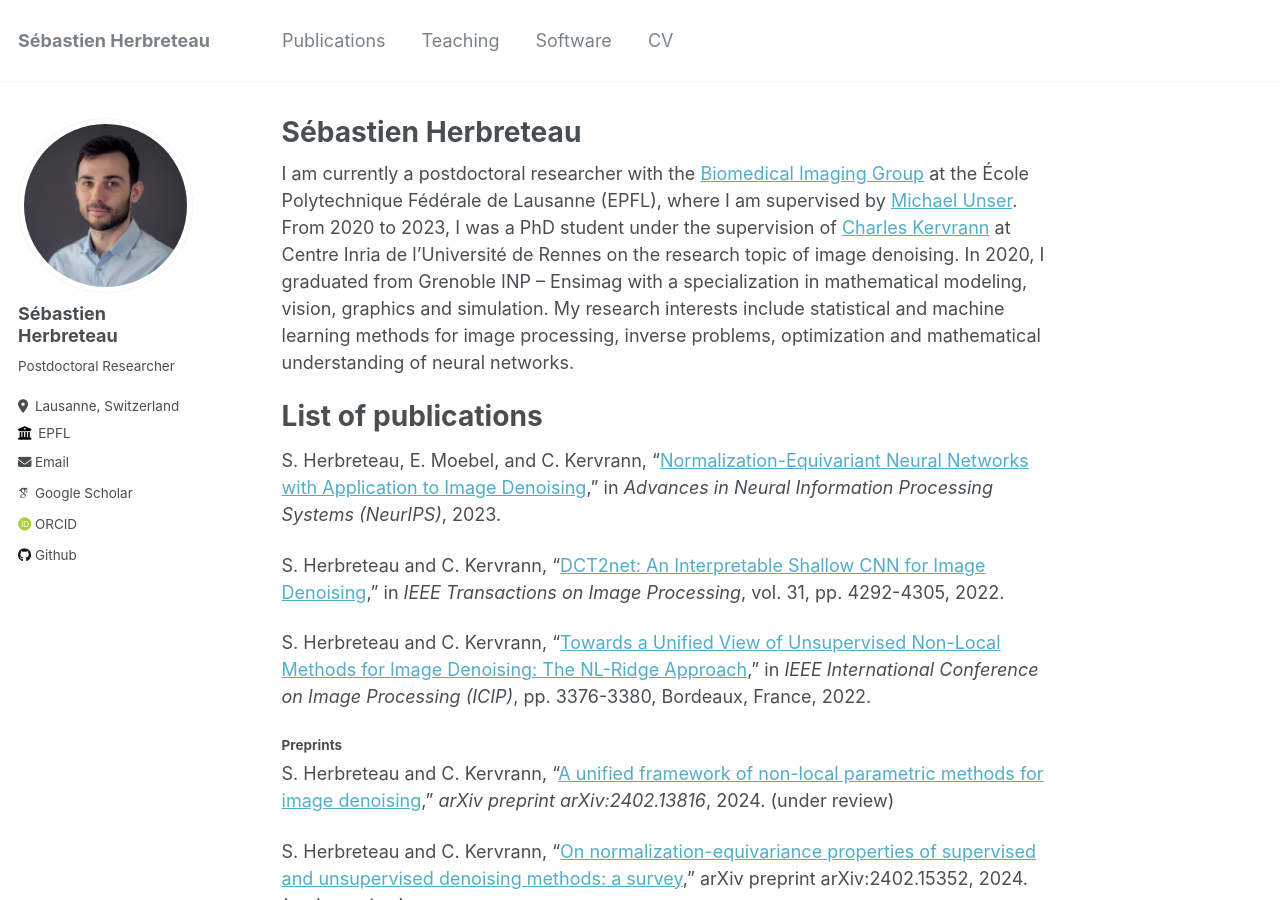
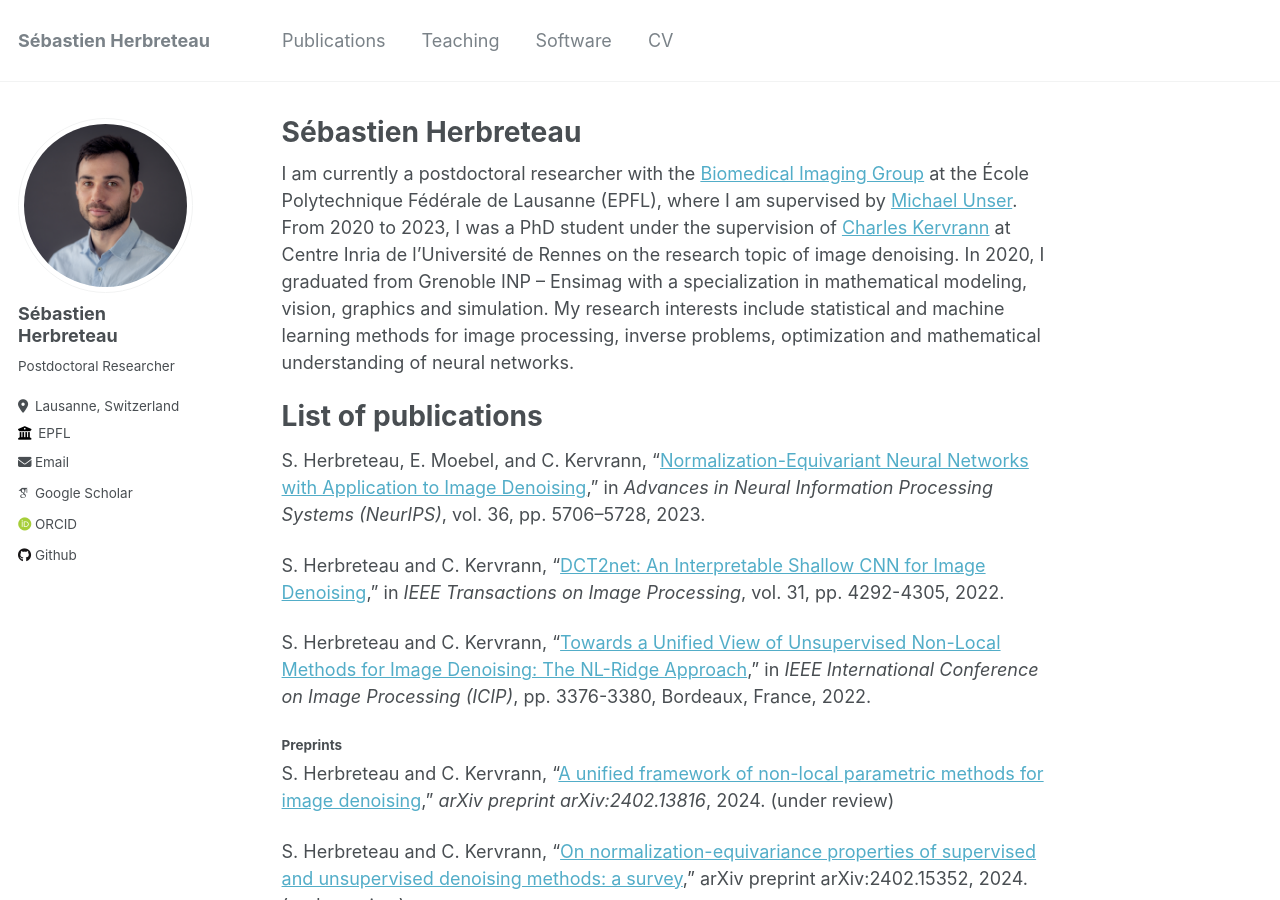
Before and after one commit to sherbret/sherbret.github.io, a Jekyll site: the page built from _pages/about.md, in a window 1280 px wide and 900 px high. Built offline with Jekyll 4.4.1, drawn with Linux system fonts in a browser that asks for light colours; some web fonts are replaced.

Commit message:
Update about.md

```diff
--- a/_pages/about.md
+++ b/_pages/about.md
@@ -12,7 +12,7 @@
 List of publications
 ======
 
-S. Herbreteau, E. Moebel, and C. Kervrann, “[Normalization-Equivariant Neural Networks with Application to Image Denoising](https://papers.nips.cc/paper_files/paper/2023/hash/12143893d9d37c3569dda800b95cabd9-Abstract-Conference.html),” in *Advances in Neural Information Processing Systems (NeurIPS)*, 2023.
+S. Herbreteau, E. Moebel, and C. Kervrann, “[Normalization-Equivariant Neural Networks with Application to Image Denoising](https://papers.nips.cc/paper_files/paper/2023/hash/12143893d9d37c3569dda800b95cabd9-Abstract-Conference.html),” in *Advances in Neural Information Processing Systems (NeurIPS)*, vol. 36, pp. 5706--5728, 2023.
 
 S. Herbreteau and C. Kervrann, “[DCT2net: An Interpretable Shallow CNN for Image Denoising](https://ieeexplore.ieee.org/document/9799727),” in *IEEE Transactions on Image Processing*, vol. 31, pp. 4292-4305, 2022.
 
```
